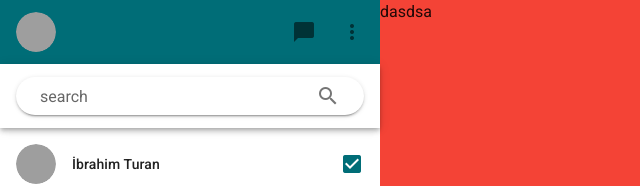
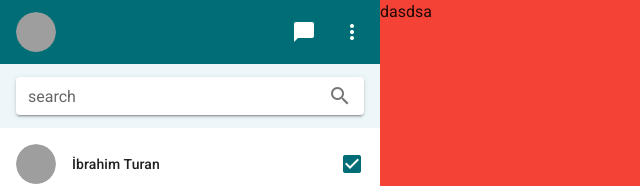
Before and after one commit to turanibrahim/ChatApp, a Vue app: page / in a window 1280 px wide. Shown: the top 186 px of the page, without its empty margins (0-640 px from the left). Built offline with nearby package versions, Linux system fonts and the light colour scheme; grey boxes are pictures that could not be loaded.

Commit message:
changes sidebar searchbar design

```diff
--- a/src/components/VConversationSidebar.vue
+++ b/src/components/VConversationSidebar.vue
@@ -15,7 +15,7 @@ export default {
 <template>
   <v-row no-gutters class="v-conversation-sidebar flex-column flex-nowrap">
     <div class="v-conversation-sidebar__header flex flex-shrink-1">
-      <v-toolbar flat color="primary">
+      <v-toolbar flat dark color="primary">
         <v-avatar size="40">
           <img
             src="https://pbs.twimg.com/profile_images/1354745782394564616/iTIzzheJ_400x400.jpg"
@@ -56,9 +56,9 @@ export default {
         </v-menu>
       </v-toolbar>
 
-      <v-toolbar>
+      <v-toolbar color="secondary" flat>
         <v-text-field
-          dense rounded solo hide-details
+          dense solo hide-details
           placeholder="Search" label="search" append-icon="mdi-magnify"
         />
       </v-toolbar>
@@ -66,12 +66,13 @@ export default {
 
     <v-list class="v-conversation-sidebar__list flex">
       <VSidebarConversationListItem
-        active
         v-for="number in 21"
         :key="number"
         avatar="https://cdn.vuetifyjs.com/images/lists/1.jpg"
+        active
         fullName="İbrahim Turan"
         message="yok ya Mesaj mesaj mesaj mesaj Mesaj mesaj mesaj mesaj "
+        type="new"
       />
     </v-list>
   </v-row>
```
